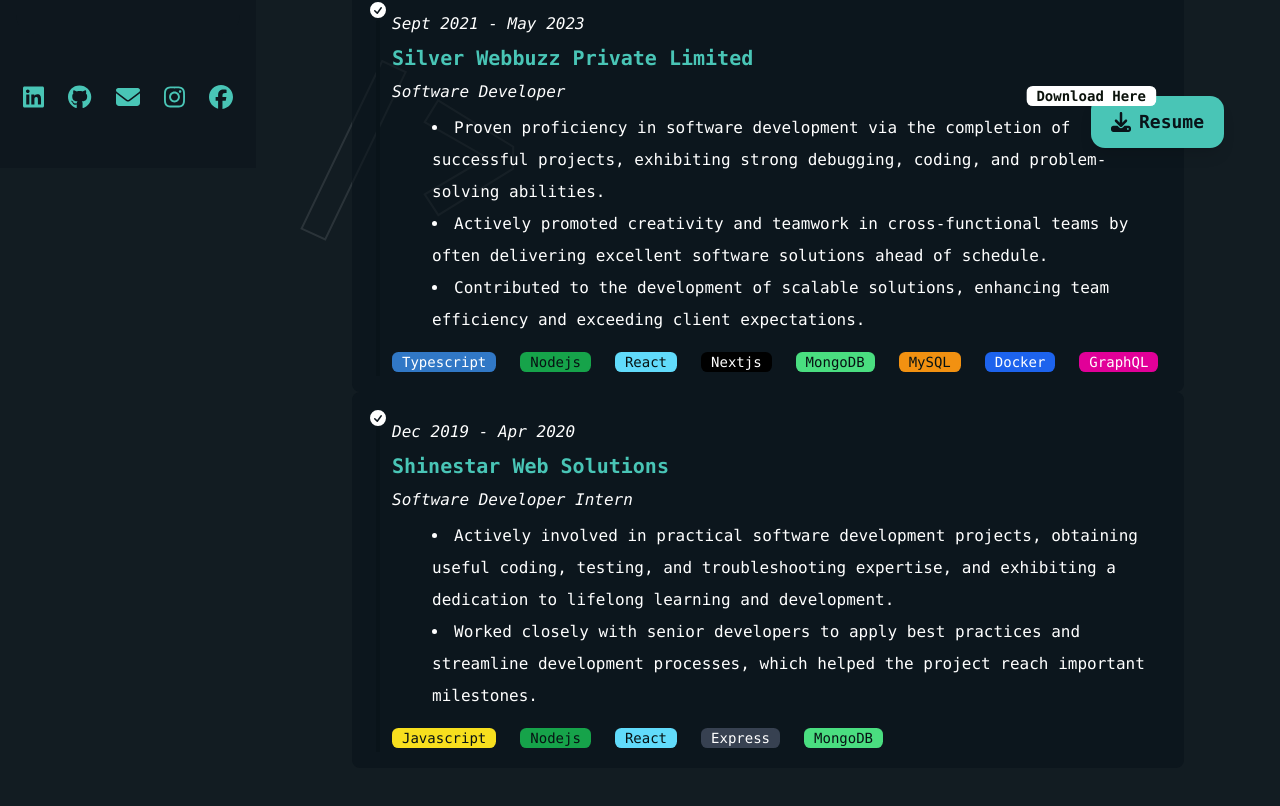
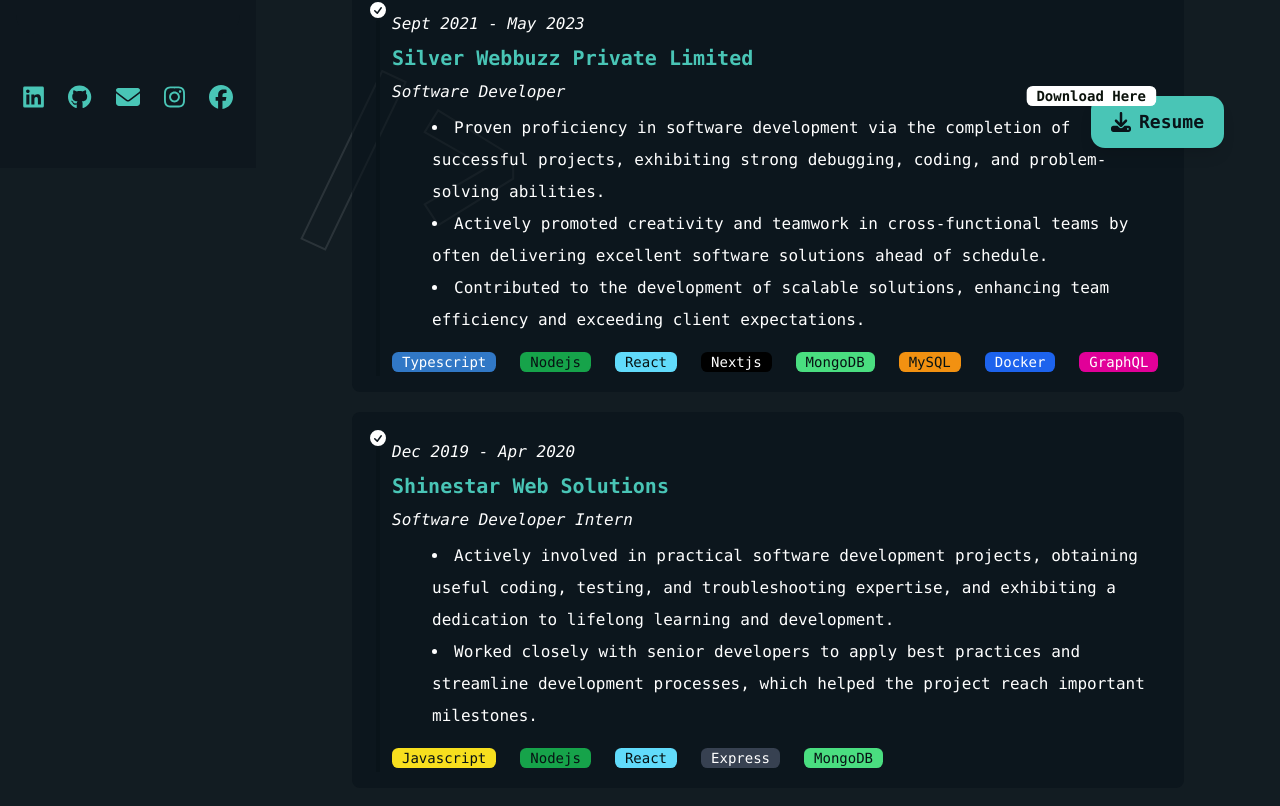
Before and after one commit to patelhet04/portfolio, a Next.js app: page /experience in a window 1280 px wide. Shown: the part 632-1438 px from the top of the page. Before the commit the page ends 1416 px from the top, so only its background shows below. Built offline with nearby package versions, Linux system fonts and the light colour scheme.

Commit message:
margin changes

```diff
--- a/src/app/experience/page.tsx
+++ b/src/app/experience/page.tsx
@@ -101,7 +101,7 @@ const Experience = () => {
           {experienceData.map((exp) => (
             <li
               key={exp.id}
-              className="bg-base-300 bg-opacity-[0.6] rounded-lg p-4 text-[16px]"
+              className="bg-base-300 bg-opacity-[0.6] rounded-lg p-4 text-[16px] mb-5"
             >
               <div className="timeline-middle">
                 <svg
```
